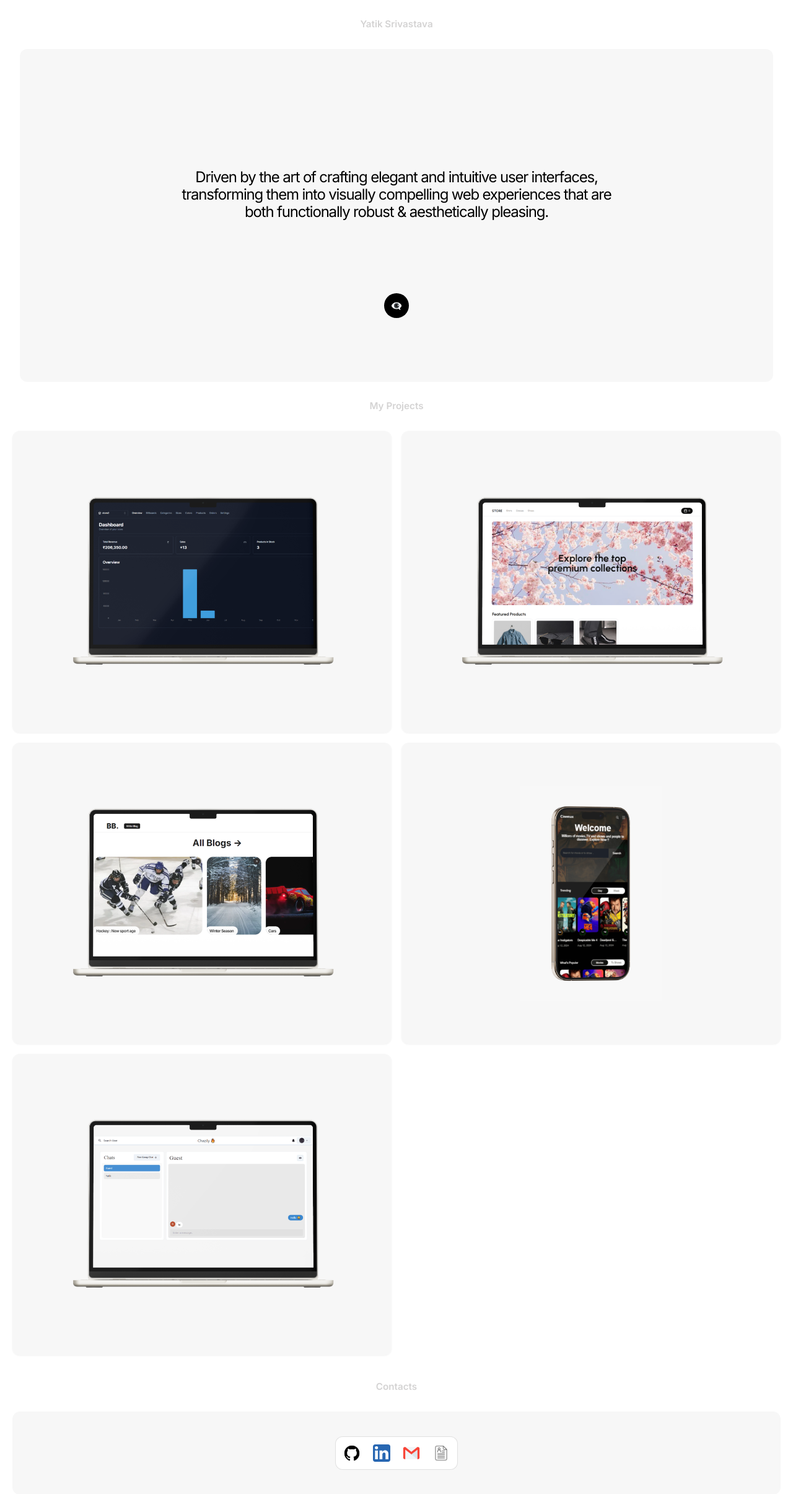
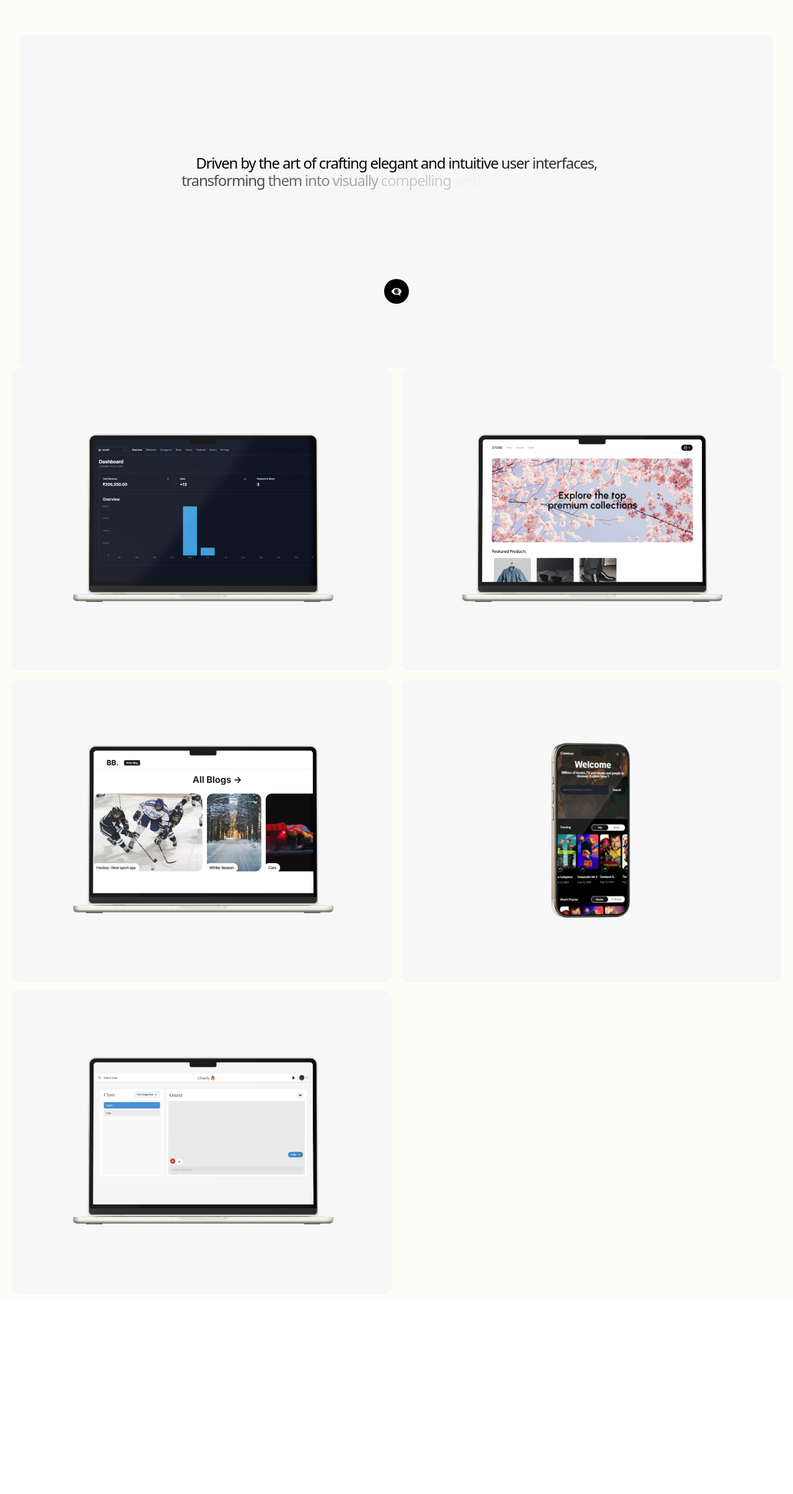
Before and after one commit to Yatik1/Portfolio, a Next.js app: page / in a window 1280 px wide. Shown: the top 2410 px of the page at 62% size. After the commit the page ends 2113 px from the top, so only its background shows below. Built offline with nearby package versions, Linux system fonts and the light colour scheme.

Commit message:
feat: implement loading animation and session tracking in App component

```diff
--- a/app/(root)/page.js
+++ b/app/(root)/page.js
@@ -1,38 +1,56 @@
-import ContactSection from "@/components/ContactSection";
-import HeroSection from "@/components/HeroSection";
-import ProjectSection from "@/components/ProjectSection";
-import Header from "@/components/ui/Header";
-import Wrapper from "@/components/ui/Wrapper";
+"use client"
 
+import { useEffect, useState } from "react";
+import ProjectSection from "../../components/ProjectSection"
+import Header from "../../components/ui/Header";
+import HeroSection from "../../components/HeroSection";
 
-function App() {
+export default function App() {
+  const [showContent, setShowContent] = useState(false);
+  const [progress, setProgress] = useState(0);
+  const [isFirstVisit, setIsFirstVisit] = useState(false);
 
+  useEffect(() => {
+    const hasVisited = sessionStorage.getItem("hasVisited");
+    if (hasVisited) {
+      setShowContent(true);
+    } else {
+      setIsFirstVisit(true);
+      const interval = setInterval(() => {
+        setProgress((prev) => {
+          if (prev >= 100) {
+            clearInterval(interval);
+            setTimeout(() => {
+              setShowContent(true);
+              sessionStorage.setItem("hasVisited", "true");
+            }, 300);
+            return 100;
+          }
+          return Math.min(prev+2, 100);
+        });
+      }, 70);
+    }
+  }, []);
+
+  if (!showContent && isFirstVisit) {
+    return (
+      <div className="flex items-center justify-center min-h-screen bg-black flex-col transition-opacity duration-1000 ease-in-out">
+        <p className="text-sm font-mono text-white mb-4 pixelFont animate-pulse">Loading..</p>
+        <div className="relative w-72 h-1 bg-gray-800 rounded-full overflow-hidden">
+          <div
+            className="absolute left-0 top-0 h-full bg-white transition-all duration-[400ms] ease-in-out"
+            style={{ width: `${progress}%` }}
+          />
+        </div>
+      </div>
+    );
+  }
 
   return (
-    <div className="flex flex-col items-center justify-center mb-4">
+    <div className="flex flex-col items-center justify-center mb-4 bg-[#FCFDF6] animate-fadeInZoom">
+      <Header />
       <HeroSection />
-
-      <Header
-        title="My Projects"
-        textColor="text-[#d4d3d3] hover:text-stone-400"
-      />
-
       <ProjectSection />
-
-      <Header
-        title="Contacts"
-        textColor="text-[#d4d3d3] hover:text-stone-400"
-      />
-
-      <div className="px-5 w-full">
-      <Wrapper styles="w-full p-10">
-        <div className="flex item-center justify-center gap-3 md:gap-5 bg-white p-3 rounded-xl border border-[#dddd]">
-          <ContactSection />
-        </div>
-      </Wrapper>
-      </div>
     </div>
   );
 }
-
-export default App;
--- a/app/layout.js
+++ b/app/layout.js
@@ -1,6 +1,6 @@
+
 import { Inter } from "next/font/google";
 import "./globals.css";
-import Header from "@/components/ui/Header";
 
 const inter = Inter({ subsets: ["latin"] });
 
@@ -10,15 +10,11 @@ export const metadata = {
 };
 
 export default function RootLayout({ children }) {
+
+
   return (
     <html lang="en">
-      <body className={inter.className}>
-        <Header
-          title="Yatik Srivastava"
-          textColor="text-[#d4d3d3] hover:text-stone-400 cursor-pointer"
-        />
-        {children}
-      </body>
+      <body>{children}</body>
     </html>
   );
 }
```
